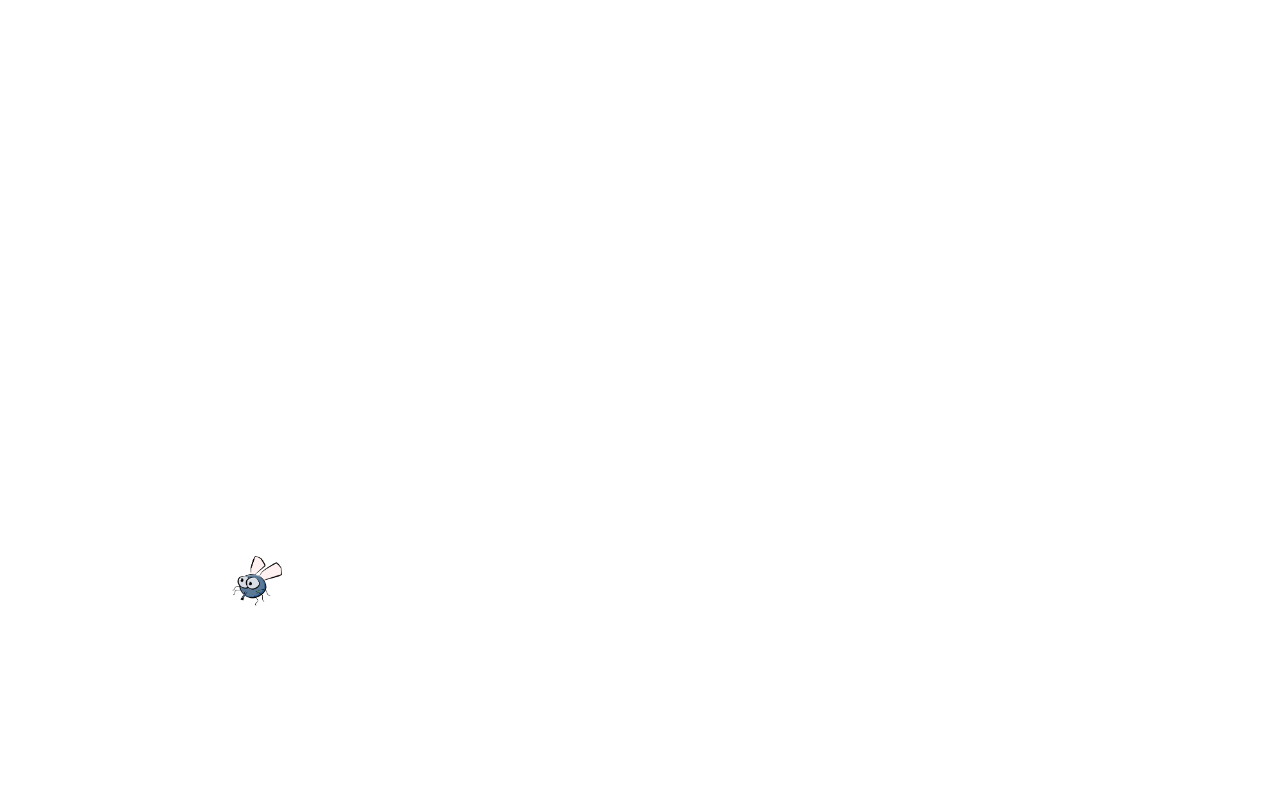
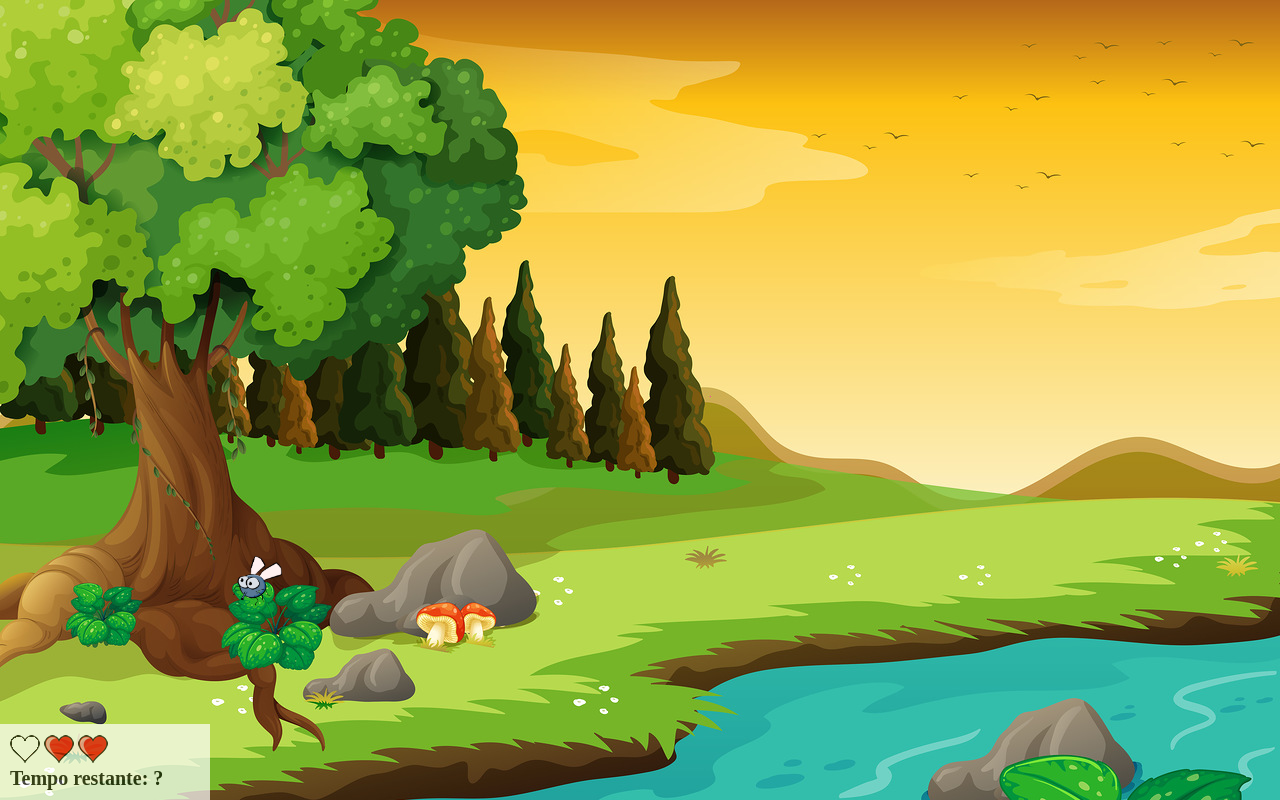
Before and after one commit to CristianoSFMothe/Game-Mata-Mosquito, a plain HTML site: page app.html in a window 1280 px wide. Drawn offline with Linux system fonts and the light colour scheme.

Commit message:
Criando o cenário

```diff
--- a/app.html
+++ b/app.html
@@ -8,6 +8,17 @@
 	</head>
 	<body onresize="adjustStageSizeGame()">
 
+        <div class="panel">
+            <div class="life">
+                <img src="imagens/coracao_vazio.png" alt="Coração vazio">
+                <img src="imagens/coracao_cheio.png" alt="Coração cheio">
+                <img src="imagens/coracao_cheio.png" alt="Coração cheio">
+
+            </div>
+
+            <div class="time">Tempo restante: ?</div>
+        </div>
+
 		<script>
 			setInterval(function(){
 
--- a/css/style.css
+++ b/css/style.css
@@ -1,3 +1,10 @@
+body {
+	background-image: url(../imagens/bg.jpg) ;
+	background-repeat: no-repeat;
+    background-size: cover;
+
+}
+
 .mosquito1 {
 	width: 50px;
 	height: 50px;
@@ -16,3 +23,24 @@
 .sideB {
     transform: scaleX(-1);
 }
+
+.panel {
+    position: absolute;
+    width: 190px;
+    padding: 10px;
+    bottom: 0;
+    left: 0;
+    border-top: solid 1px #FFF;
+    background-color: #FFF;
+    opacity: 0.7;
+}
+
+.life {
+    float: left;
+}
+
+.time {
+    float: left;
+    font-size: 20px;
+    font-weight: bold;
+}
```
